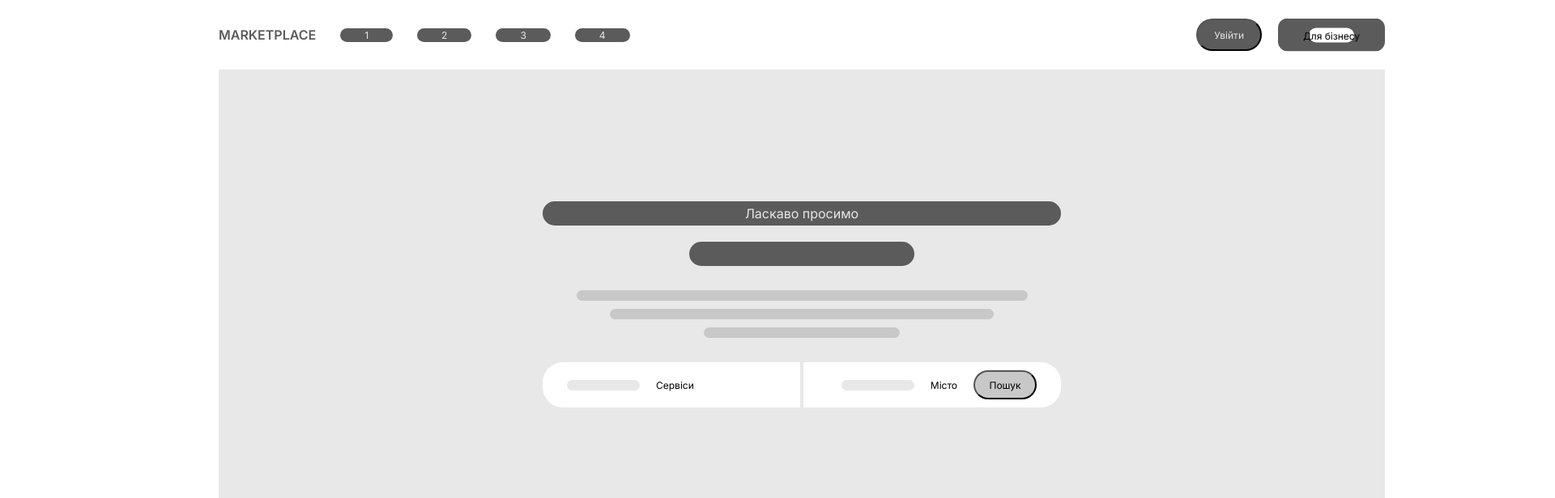
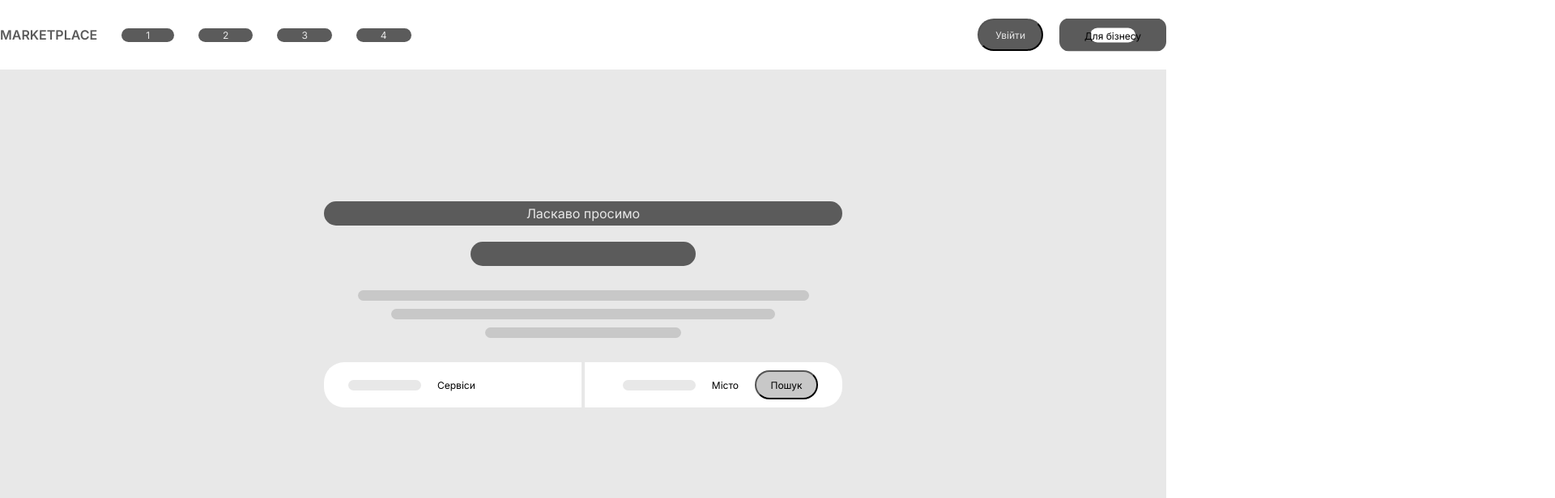
Before and after one commit to IhorKiy/Market-test, a React (Vite) app: page / in a window 1280 px wide. Shown: the top 616 px of the page at 81% size, 1920 px wide, since content can reach past the window. Built offline with nearby package versions, Linux system fonts and the light colour scheme.

Commit message:
fix promo size

```diff
--- a/src/App.module.css
+++ b/src/App.module.css
@@ -4,6 +4,6 @@
     justify-content: center;
     align-items: center;
     font-family: Inter;
-    width: 1980px;
+    width: 1440px;
 
 }
```
